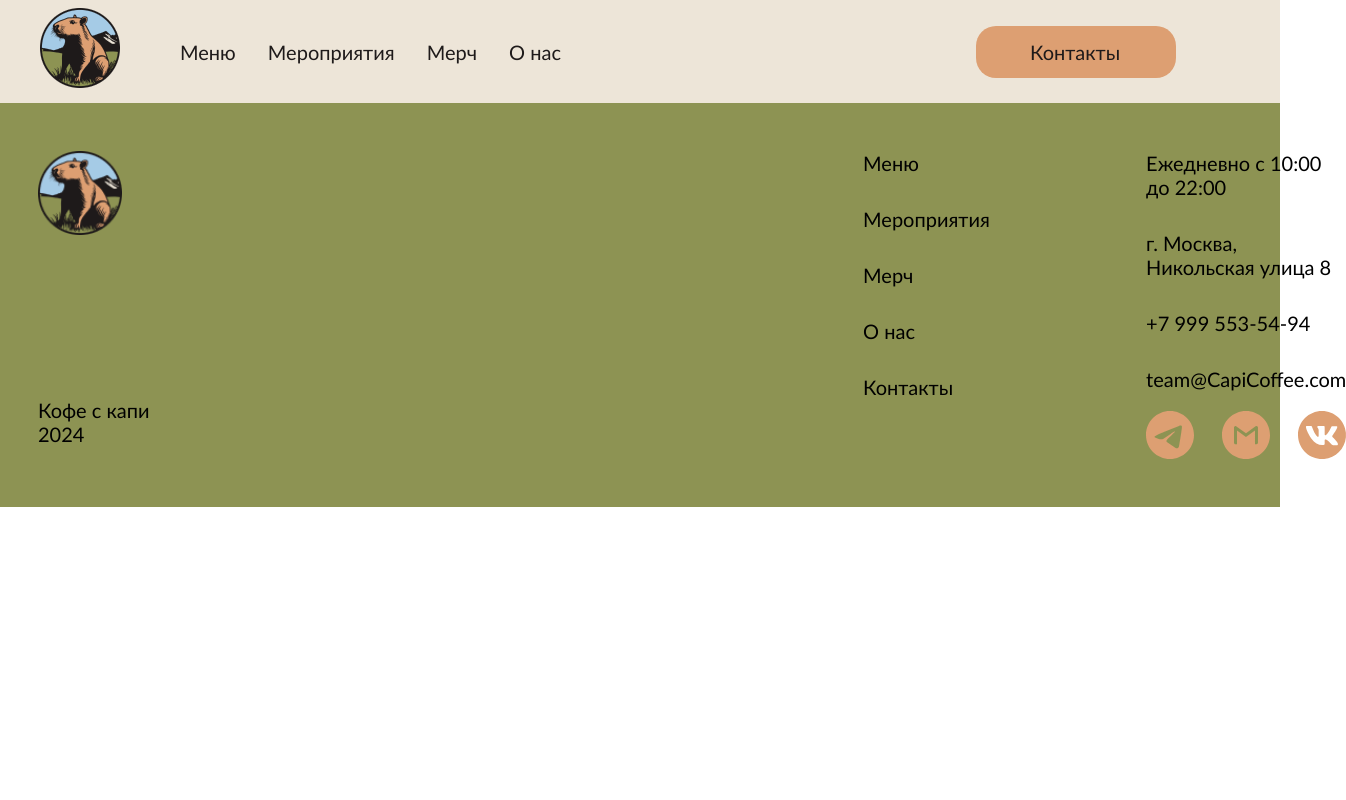
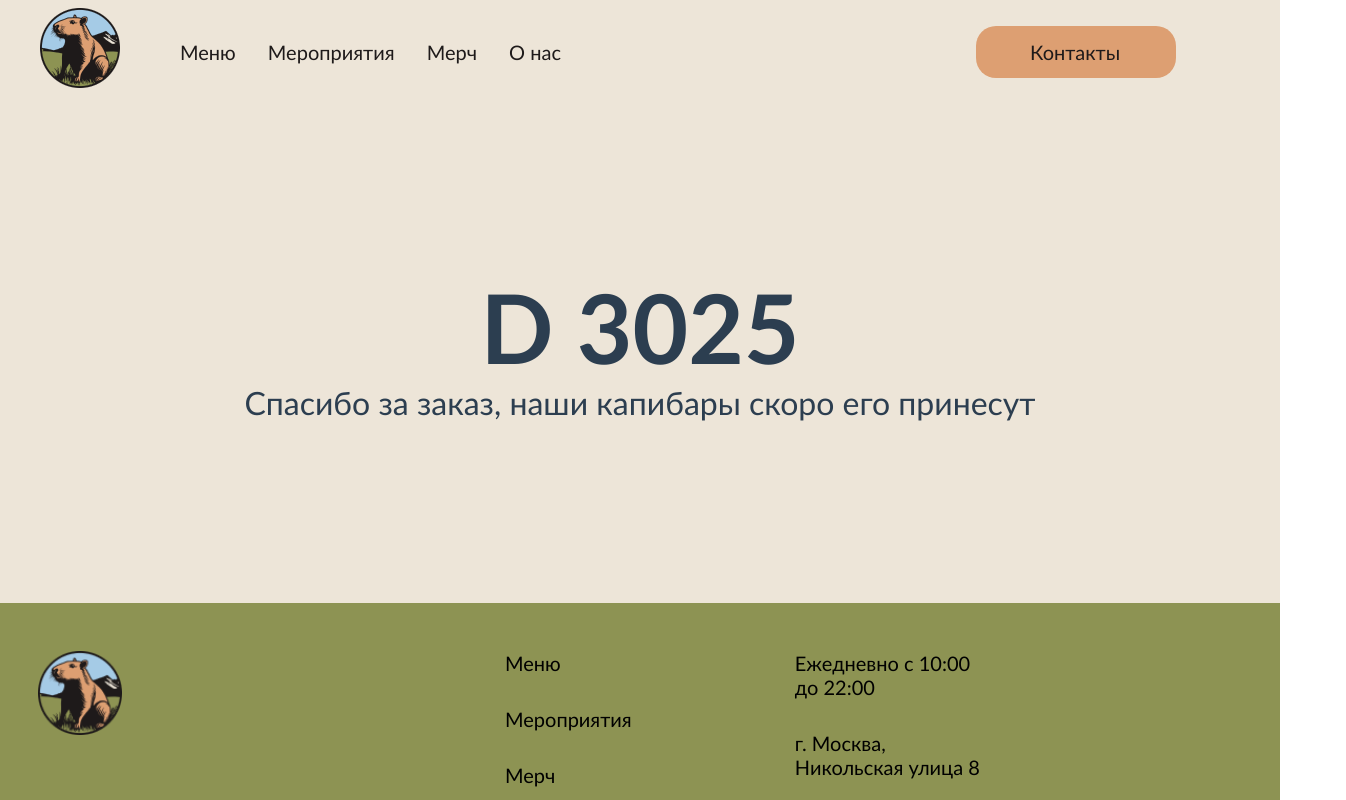
Before and after one commit to Trushka99/Coffee, a Vue app: page /order in a window 1280 px wide. Shown: the top 800 px of the page, 1346 px wide, since content can reach past the window. Built offline with nearby package versions, Linux system fonts and the light colour scheme.

Commit message:
started adding adaptive

```diff
--- a/src/components/FooterComp.vue
+++ b/src/components/FooterComp.vue
@@ -85,4 +85,9 @@ function scrollTo(view: any) {
   background-color: rgba(240, 147, 82, 1);
   cursor: pointer;
 }
+@media (max-width: 1280px) {
+  .footer {
+    gap: 25%;
+  }
+}
 </style>
--- a/src/components/MainMenu.vue
+++ b/src/components/MainMenu.vue
@@ -138,10 +138,11 @@ watchEffect(() => {
   margin: 0 auto;
   margin-top: 56px;
 }
+
 .menu__kapibard {
-  width: 664px;
-  height: 350px;
+  width: 50%;
   border-radius: 40px 0 0 40px;
+  object-fit: cover;
 }
 .menu__big-text {
   font-family: Lato;
@@ -178,4 +179,17 @@ watchEffect(() => {
   justify-content: end;
   gap: 32px;
 }
+@media (max-width: 1280px) {
+  .menu__reserve {
+    width: 80%;
+  }
+  .menu__big-text {
+    font-size: 20px;
+    line-height: 25px;
+  }
+  .menu__small-text {
+    font-size: 16px;
+    line-height: 20px;
+  }
+}
 </style>
--- a/src/components/MissionComp.vue
+++ b/src/components/MissionComp.vue
@@ -79,7 +79,19 @@ import { RouterLink } from 'vue-router'
 }
 .mission-button__cont {
   align-self: self-end;
-  max-width: 432px;
+  max-width: 30%;
   margin-left: 32px;
 }
+@media (max-width: 1280px) {
+  .mission__cont {
+    flex-direction: column;
+  }
+  .mission-button__cont {
+    align-self: flex-start;
+    text-align: center;
+    max-width: 80%;
+  }
+  .mission__text {
+  }
+}
 </style>
--- a/src/components/TitleComp.vue
+++ b/src/components/TitleComp.vue
@@ -8,6 +8,10 @@
 .background {
   background-color: rgba(237, 229, 216, 1);
   text-align: center;
-  height: 391px;
+  height: 20%;
+}
+.title {
+  object-fit: contain;
+  width: 100%;
 }
 </style>
--- a/src/pages/BasketPage.vue
+++ b/src/pages/BasketPage.vue
@@ -2,6 +2,7 @@
 import { useBasket } from '@/stores/basket'
 import BasketItem from '@/components/BasketItem.vue'
 import { watchEffect, ref } from 'vue'
+import { RouterLink } from 'vue-router'
 const basket = useBasket()
 const data = ref()
 watchEffect(() => (data.value = basket.getBasket))
@@ -22,7 +23,9 @@ watchEffect(() => (data.value = basket.getBasket))
         :quantity="item.quantity"
       />
     </div>
-    <button class="basket__button">Оформить Заказ</button>
+    <RouterLink to="/order">
+      <button @click="basket.deleteBasket" class="basket__button">Оформить Заказ</button>
+    </RouterLink>
   </div>
 </template>
 <style scoped>
--- a/src/pages/MerchPage.vue
+++ b/src/pages/MerchPage.vue
@@ -1,4 +1,4 @@
-<script setup>
+<script setup lang="ts">
 import MerchIcon from '@/components/MerchIcon.vue'
 import SizeIcon from '@/components/SizeIcon.vue'
 import { ref } from 'vue'
--- /dev/null
+++ b/src/pages/OrderPage.vue
@@ -0,0 +1,44 @@
+<script setup lang="ts">
+import { ref } from 'vue'
+const active = ref(false)
+const getRandomInt = (min: number, max: number) => {
+  const minCeiled = Math.ceil(min)
+  const maxFloored = Math.floor(max)
+  return Math.floor(Math.random() * (maxFloored - minCeiled) + minCeiled)
+}
+
+setTimeout(function () {
+  active.value = true
+}, 1000)
+</script>
+<template>
+  <div class="order__cont">
+    <h1 class="order__title" v-if="active">D {{ getRandomInt(2000, 10000) }}</h1>
+    <h1 class="order__title" v-else>Loading....</h1>
+    <p class="order__text">Спасибо за заказ, наши капибары скоро его принесут</p>
+  </div>
+</template>
+<style scoped>
+.order__cont {
+  height: 500px;
+  width: 100%;
+  background-color: rgba(237, 229, 216, 1);
+  display: flex;
+  flex-direction: column;
+  justify-content: center;
+  align-items: center;
+}
+.order__title {
+  font-family: Lato;
+  font-size: 96px;
+  font-weight: 700;
+  line-height: 115px;
+}
+.order__text {
+  font-family: Lato;
+  font-size: 32px;
+  font-weight: 400;
+  line-height: 38px;
+  margin-bottom: 16px;
+}
+</style>
--- a/src/router/index.ts
+++ b/src/router/index.ts
@@ -1,4 +1,5 @@
 import { createRouter, createWebHistory } from 'vue-router'
+import OrderPage from '@/pages/OrderPage.vue'
 import HomePage from '@/pages/HomePage.vue'
 import MerchPage from '@/pages/MerchPage.vue'
 import MenuPage from '@/pages/MenuPage.vue'
@@ -21,6 +22,10 @@ const router = createRouter({
     {
       path: '/basket',
       component: BasketPage
+    },
+    {
+      path: '/order',
+      component: OrderPage
     }
   ],
   history: createWebHistory()
--- a/src/stores/basket.ts
+++ b/src/stores/basket.ts
@@ -21,6 +21,9 @@ export const useBasket = defineStore('basket', {
     }
   },
   actions: {
+    deleteBasket() {
+      return this.basket.splice(0, this.basket.length)
+    },
     addToBasket(data: PropsInterface) {
       this.basket.push(data)
     },
```
